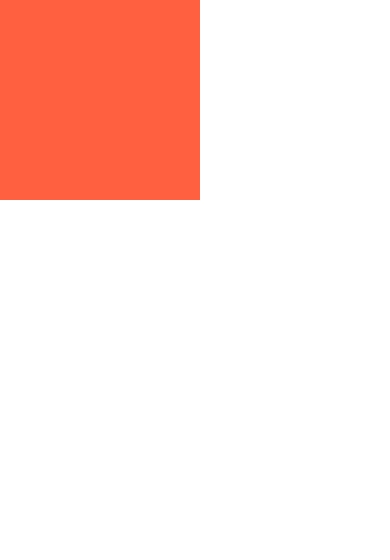
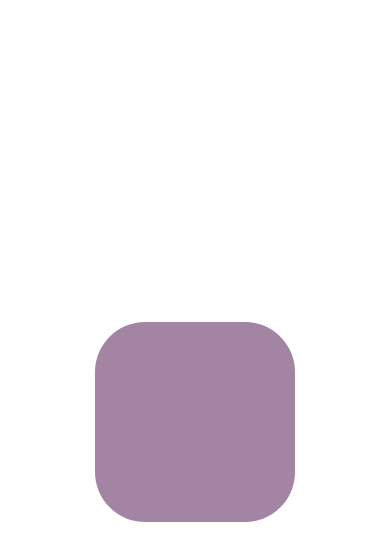
Before and after one commit to Roen77/rn_nmd_ani, a React Native app: screen / in a window 390 px wide. Shown: the top 560 px of the page. Built offline with nearby package versions, Linux system fonts and the light colour scheme.

Commit message:
터치 및 애니메이션

```diff
--- a/App.js
+++ b/App.js
@@ -3,12 +3,11 @@ import {
   Animated,
   Dimensions,
   Easing,
+  PanResponder,
   Pressable,
   TouchableOpacity,
 } from 'react-native';
 import styled from 'styled-components/native';
-
-const {width: SCREEN_WIDTH, height: SCREEN_HEIGHT} = Dimensions.get('window');
 
 const Container = styled.View`
   flex: 1;
@@ -33,45 +32,11 @@ const AnimatedBox = Animated.createAnimatedComponent(Box);
 export default function App() {
   const POSITION = useRef(
     new Animated.ValueXY({
-      x: -SCREEN_WIDTH / 2 + 100,
-      y: -SCREEN_HEIGHT / 2 + 100,
+      x: 0,
+      y: 0,
     }),
   ).current;
-  const topLeft = Animated.timing(POSITION, {
-    toValue: {
-      x: -SCREEN_WIDTH / 2 + 100,
-      y: -SCREEN_HEIGHT / 2 + 100,
-    },
-    useNativeDriver: false,
-  });
-  const bottomLeft = Animated.timing(POSITION, {
-    toValue: {
-      x: -SCREEN_WIDTH / 2 + 100,
-      y: SCREEN_HEIGHT / 2 - 100,
-    },
-    useNativeDriver: false,
-  });
-  const bottomRight = Animated.timing(POSITION, {
-    toValue: {
-      x: SCREEN_WIDTH / 2 - 100,
-      y: SCREEN_HEIGHT / 2 - 100,
-    },
-    useNativeDriver: false,
-  });
-  const topRight = Animated.timing(POSITION, {
-    toValue: {
-      x: SCREEN_WIDTH / 2 - 100,
-      y: -SCREEN_HEIGHT / 2 + 100,
-    },
-    //background color는 false로 해야 먹힘
-    useNativeDriver: false,
-  });
 
-  const moveUp = () => {
-    Animated.loop(
-      Animated.sequence([bottomLeft, bottomRight, topRight, topLeft]),
-    ).start();
-  };
   const borderRadius = POSITION.y.interpolate({
     inputRange: [-300, 300],
     outputRange: [100, 0],
@@ -80,17 +45,42 @@ export default function App() {
     inputRange: [-300, 300],
     outputRange: ['rgb(255, 99, 71)', 'rgb(71, 166, 255)'],
   });
-  console.log('rendering');
+
+  const panResponder = useRef(
+    PanResponder.create({
+      //터치가 감지되면 active로 전환할거냐??
+      // view에서 터치를 감지할지 결정할수있도록해줌
+      onStartShouldSetPanResponder: () => true,
+      onPanResponderMove: (evt, {dx, dy}) => {
+        POSITION.setValue({
+          x: dx,
+          y: dy,
+        });
+      },
+      onPanResponderRelease: () => {
+        console.log('tocuh 끝남');
+        Animated.spring(POSITION, {
+          toValue: {
+            x: 0,
+            y: 0,
+          },
+          bounciness: 20,
+          useNativeDriver: false,
+        }).start();
+      },
+    }),
+  ).current;
+
   return (
     <Container>
-      <Pressable onPress={moveUp}>
-        <AnimatedBox
-          style={{
-            backgroundColor: bgColor,
-            transform: [...POSITION.getTranslateTransform()],
-          }}
-        />
-      </Pressable>
+      <AnimatedBox
+        {...panResponder.panHandlers}
+        style={{
+          borderRadius,
+          backgroundColor: bgColor,
+          transform: POSITION.getTranslateTransform(),
+        }}
+      />
     </Container>
   );
 }
```
